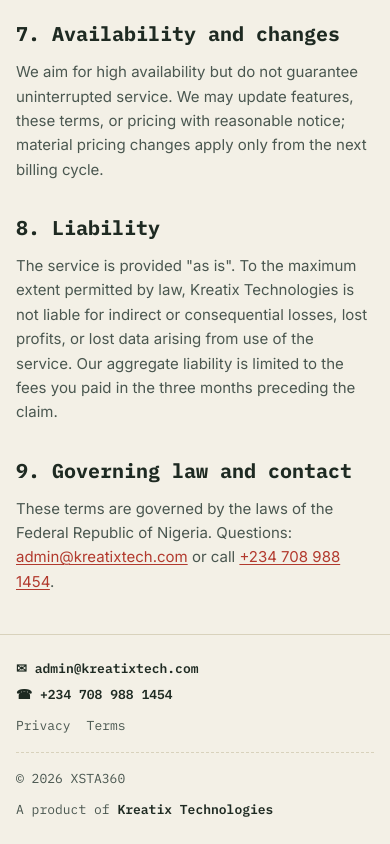
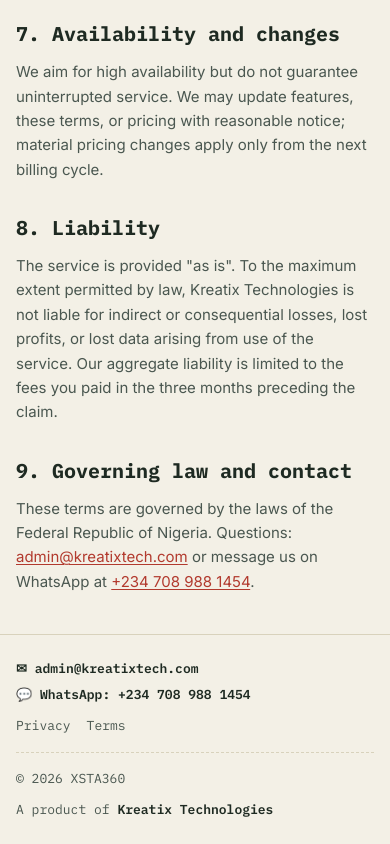
Before and after one commit to KachiAlex/xsta360, a Next.js app: page /termsofservice in a window 390 px wide. Shown: the part 2133-2977 px from the top of the page. Built offline with nearby package versions, Linux system fonts and the light colour scheme; no server answers.

Commit message:
Switch phone contact links to WhatsApp click-to-chat

```diff
--- a/src/app/page.tsx
+++ b/src/app/page.tsx
@@ -4,7 +4,7 @@
 import { eq, asc } from "drizzle-orm";
 import { normalizeCurrency, formatPrice } from "@/lib/currency";
 import { FEATURE_LABELS, FEATURE_ORDER, BASE_FEATURES } from "@/lib/plan-features";
-import { SiteFooter, CONTACT_EMAIL, CONTACT_PHONE_DISPLAY } from "@/components/app/site-footer";
+import { SiteFooter, CONTACT_EMAIL, CONTACT_PHONE_DISPLAY, CONTACT_WHATSAPP } from "@/components/app/site-footer";
 
 // Re-render at most once a minute so superadmin pricing changes go live
 // without a redeploy.
@@ -280,7 +280,7 @@
           Questions?{" "}
           <a href={`mailto:${CONTACT_EMAIL}`} className="text-ink font-semibold hover:text-stamp">{CONTACT_EMAIL}</a>
           {" · "}
-          <a href={`tel:+2347089881454`} className="text-ink font-semibold hover:text-stamp">{CONTACT_PHONE_DISPLAY}</a>
+          <a href={CONTACT_WHATSAPP} target="_blank" rel="noopener noreferrer" className="text-ink font-semibold hover:text-stamp">WhatsApp {CONTACT_PHONE_DISPLAY}</a>
         </p>
       </section>
 
--- a/src/app/termsofservice/page.tsx
+++ b/src/app/termsofservice/page.tsx
@@ -94,8 +94,8 @@
         <h2>9. Governing law and contact</h2>
         <p>
           These terms are governed by the laws of the Federal Republic of Nigeria. Questions:{" "}
-          <a href="mailto:admin@kreatixtech.com">admin@kreatixtech.com</a> or call{" "}
-          <a href="tel:+2347089881454">+234 708 988 1454</a>.
+          <a href="mailto:admin@kreatixtech.com">admin@kreatixtech.com</a> or message us on WhatsApp at{" "}
+          <a href="https://wa.me/2347089881454" target="_blank" rel="noopener noreferrer">+234 708 988 1454</a>.
         </p>
       </section>
     </LegalShell>
--- a/src/components/app/sidebar.tsx
+++ b/src/components/app/sidebar.tsx
@@ -114,8 +114,13 @@
             <a href="mailto:admin@kreatixtech.com" className="underline underline-offset-2 hover:text-paper">
               admin@kreatixtech.com
             </a>
-            <a href="tel:+2347089881454" className="block hover:text-paper mt-0.5">
-              +234 708 988 1454
+            <a
+              href="https://wa.me/2347089881454"
+              target="_blank"
+              rel="noopener noreferrer"
+              className="block hover:text-paper mt-0.5"
+            >
+              WhatsApp: +234 708 988 1454
             </a>
           </div>
           <form action={signout}>
--- a/src/components/app/site-footer.tsx
+++ b/src/components/app/site-footer.tsx
@@ -3,6 +3,8 @@
 export const CONTACT_EMAIL = "admin@kreatixtech.com";
 export const CONTACT_PHONE = "+2347089881454";
 export const CONTACT_PHONE_DISPLAY = "+234 708 988 1454";
+// wa.me needs digits only (no + or spaces) — opens a WhatsApp chat.
+export const CONTACT_WHATSAPP = `https://wa.me/${CONTACT_PHONE.replace(/[^0-9]/g, "")}`;
 
 /**
  * Shared public-site footer — contact details, legal links, and the
@@ -16,8 +18,8 @@
           <a href={`mailto:${CONTACT_EMAIL}`} className="hover:text-ink font-semibold text-ink">
             ✉ {CONTACT_EMAIL}
           </a>
-          <a href={`tel:${CONTACT_PHONE}`} className="hover:text-ink font-semibold text-ink">
-            ☎ {CONTACT_PHONE_DISPLAY}
+          <a href={CONTACT_WHATSAPP} target="_blank" rel="noopener noreferrer" className="hover:text-ink font-semibold text-ink">
+            💬 WhatsApp: {CONTACT_PHONE_DISPLAY}
           </a>
         </span>
         <span className="flex gap-4">
```
